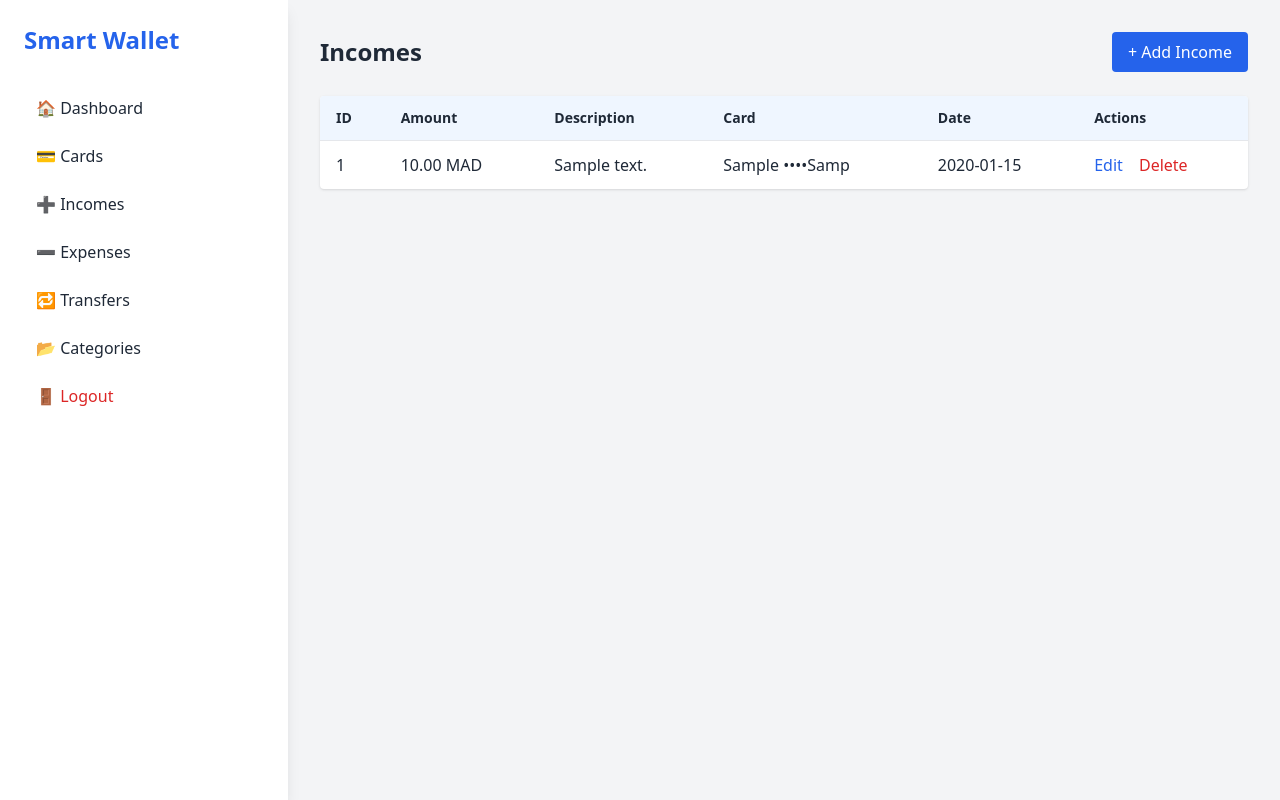
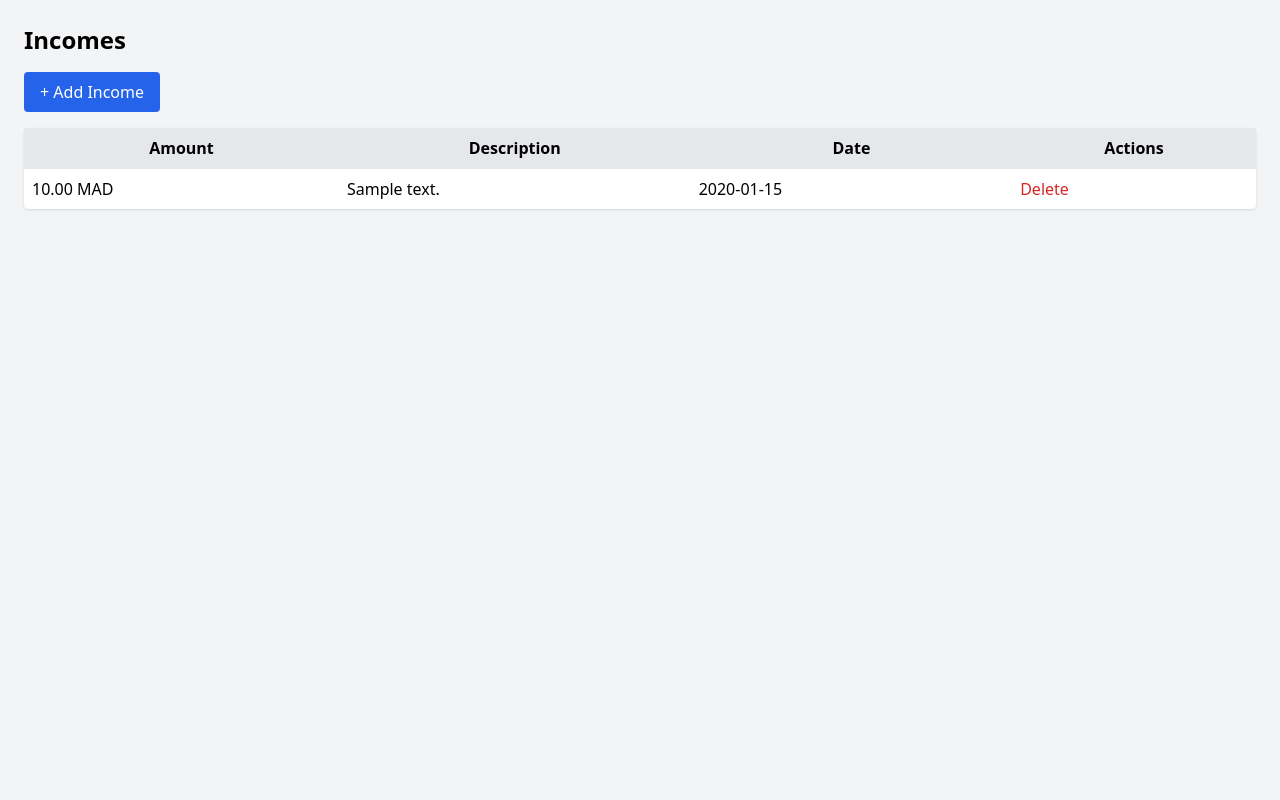
Before and after one commit to Parlog07/Smart-Wallet-01, a PHP site: page /Incomes/index.php in a window 1280 px wide. Run offline with PHP 8.4, Linux system fonts and the light colour scheme; the visitor is signed in with stand-in values (Sample User, id 1); tables that the repository leaves empty hold one stand-in row (values such as "Sample post"); some libraries are stand-ins or nearby versions.

Commit message:
remove cards from incomes and fix income display with out cards

```diff
--- a/Classes/Database.php
+++ b/Classes/Database.php
@@ -1,33 +1,39 @@
 <?php
-class Database{
+
+class Database
+{
     private $pdo;
     private $host;
     private $db_name;
     private $user;
     private $password;
 
-    function __construct($host , $db_name , $user, $password){
+    public function __construct(
+        $host = "localhost",
+        $db_name = "money_wallet",
+        $user = "root",
+        $password = ""
+    ) {
         $this->host = $host;
         $this->db_name = $db_name;
         $this->user = $user;
         $this->password = $password;
     }
 
-    public function connect(){
-        if($this->pdo === null){
-        $this->pdo = new PDO("mysql:host={$this->host};dbname={$this->db_name}",
-            $this->user,
-                $this->password);
-            }
-            return $this->pdo;
+    public function connect()
+    {
+        if ($this->pdo === null) {
+            $this->pdo = new PDO(
+                "mysql:host={$this->host};dbname={$this->db_name};charset=utf8",
+                $this->user,
+                $this->password,
+                [
+                    PDO::ATTR_ERRMODE => PDO::ERRMODE_EXCEPTION,
+                    PDO::ATTR_DEFAULT_FETCH_MODE => PDO::FETCH_ASSOC
+                ]
+            );
+        }
+
+        return $this->pdo;
     }
 }
-$db = new Database("localhost", "smart-wallet", "root", "");
-$pdo = $db->connect();
-
-// $stmt = $pdo->query("SELECT * FROM incomes");
-// $result = $stmt->fetch(PDO::FETCH_ASSOC);
-// echo $result['date'];
-
-
-?>
--- a/Includes/db.php
+++ b/Includes/db.php
@@ -1,7 +1,7 @@
 <?php
 try {
     $pdo = new PDO(
-        "mysql:host=localhost;dbname=smart-wallet;charset=utf8mb4",
+        "mysql:host=localhost;dbname=money_wallet;charset=utf8mb4",
         "root",
         "",
         [
--- a/Includes/layout.php
+++ b/Includes/layout.php
@@ -23,12 +23,6 @@
       <a href="/php/Income-Expenses-Tracker/index.php"
          class="flex items-center gap-3 px-3 py-2 rounded hover:bg-blue-50">
         🏠 Dashboard
-      </a>
-
-      <!-- Cards -->
-      <a href="/php/Income-Expenses-Tracker/Cards/index.php"
-         class="flex items-center gap-3 px-3 py-2 rounded hover:bg-purple-50">
-        💳 Cards
       </a>
 
       <!-- Incomes -->
--- a/Incomes/index.php
+++ b/Incomes/index.php
@@ -1,82 +1,58 @@
 <?php
-require_once "../Includes/auth.php";
-require_once "../Includes/db.php";
-include "../Includes/layout.php";
+session_start();
 
-$user_id = $_SESSION["user_id"];
+require_once "../classes/Database.php";
+require_once "../classes/Income.php";
 
-/* =========================
-   FETCH USER CARDS
-   ========================= */
-$stmt = $pdo->prepare("
-    SELECT id, provider, is_main
-    FROM cards
-    WHERE user_id = ?
-");
-$stmt->execute([$user_id]);
-$cards = $stmt->fetchAll(PDO::FETCH_ASSOC);
+if (!isset($_SESSION['user_id'])) {
+    header("Location: ../auth/login.php");
+    exit;
+}
 
-/* =========================
-   FETCH INCOMES + CARD INFO
-   ========================= */
-$stmt = $pdo->prepare("
-    SELECT
-        incomes.*,
-        cards.provider AS card_provider,
-        cards.card_last4
-    FROM incomes
-    JOIN cards ON incomes.card_id = cards.id
-    WHERE incomes.user_id = ?
-    ORDER BY incomes.date DESC, incomes.id DESC
-");
-$stmt->execute([$user_id]);
-$incomes = $stmt->fetchAll(PDO::FETCH_ASSOC);
+$db = new Database();
+$pdo = $db->connect();
+
+$incomeModel = new Income($pdo);
+$userId = $_SESSION['user_id'];
+
+$incomes = $incomeModel->getAllByUser($userId);
 ?>
 
-<div class="flex items-center justify-between mb-6">
-  <h2 class="text-2xl font-bold">Incomes</h2>
-  <button id="openAddIncome"
-          class="bg-blue-600 text-white px-4 py-2 rounded hover:bg-blue-700">
+<!DOCTYPE html>
+<html lang="en">
+<head>
+  <meta charset="UTF-8">
+  <title>Incomes</title>
+  <script src="https://cdn.tailwindcss.com"></script>
+</head>
+<body class="bg-gray-100 p-6">
+
+<h1 class="text-2xl font-bold mb-4">Incomes</h1>
+
+<button onclick="document.getElementById('addModal').classList.remove('hidden')"
+        class="mb-4 bg-blue-600 text-white px-4 py-2 rounded">
   + Add Income
 </button>
-</div>
 
-<div class="bg-white rounded shadow overflow-hidden">
-  <table class="min-w-full divide-y">
-    <thead class="bg-blue-50">
+<table class="bg-white w-full rounded shadow">
+  <thead class="bg-gray-200">
     <tr>
-        <th class="px-4 py-3 text-left text-sm">ID</th>
-        <th class="px-4 py-3 text-left text-sm">Amount</th>
-        <th class="px-4 py-3 text-left text-sm">Description</th>
-        <th class="px-4 py-3 text-left text-sm">Card</th>
-        <th class="px-4 py-3 text-left text-sm">Date</th>
-        <th class="px-4 py-3 text-left text-sm">Actions</th>
+      <th class="p-2">Amount</th>
+      <th class="p-2">Description</th>
+      <th class="p-2">Date</th>
+      <th class="p-2">Actions</th>
     </tr>
   </thead>
-    <tbody class="divide-y">
+  <tbody>
     <?php foreach ($incomes as $income): ?>
-        <tr class="hover:bg-gray-50">
-          <td class="px-4 py-3"><?= $income["id"] ?></td>
-          <td class="px-4 py-3"><?= number_format($income["amount"], 2) ?> MAD</td>
-          <td class="px-4 py-3"><?= htmlspecialchars($income["description"]) ?></td>
-          <td class="px-4 py-3">
-            <?= htmlspecialchars($income["card_provider"]) ?>
-            ••••<?= htmlspecialchars($income["card_last4"]) ?>
-          </td>
-          <td class="px-4 py-3"><?= htmlspecialchars($income["date"]) ?></td>
-          <td class="px-4 py-3">
-            <button
-              class="edit-btn text-blue-600 hover:underline mr-3"
-              data-id="<?= $income['id'] ?>"
-              data-amount="<?= $income['amount'] ?>"
-              data-description="<?= htmlspecialchars($income['description']) ?>"
-              data-date="<?= $income['date'] ?>"
-              data-card="<?= $income['card_id'] ?>"
-            >Edit</button>
-
+      <tr class="border-t">
+        <td class="p-2"><?= number_format($income['amount'], 2) ?> MAD</td>
+        <td class="p-2"><?= htmlspecialchars($income['description']) ?></td>
+        <td class="p-2"><?= $income['date'] ?></td>
+        <td class="p-2">
           <a href="delete.php?id=<?= $income['id'] ?>"
-               class="text-red-600 hover:underline"
-               onclick="return confirm('Delete this income?');">
+             onclick="return confirm('Delete this income?')"
+             class="text-red-600">
              Delete
           </a>
         </td>
@@ -84,118 +60,38 @@ $incomes = $stmt->fetchAll(PDO::FETCH_ASSOC);
     <?php endforeach; ?>
   </tbody>
 </table>
-</div>
 
-<!-- =========================
-     ADD MODAL
-     ========================= -->
-<div id="addModal" class="fixed inset-0 z-40 hidden flex items-center justify-center bg-black/40">
-  <div class="bg-white w-full max-w-md rounded-lg p-6 shadow-lg">
-    <div class="flex justify-between items-center mb-4">
-      <h3 class="text-lg font-bold">Add Income</h3>
-      <button id="closeAdd" class="text-gray-500">&times;</button>
-    </div>
+<!-- ADD INCOME MODAL -->
+<div id="addModal" class="hidden fixed inset-0 bg-black/40 flex items-center justify-center">
+  <div class="bg-white p-6 rounded w-full max-w-md">
+    <h2 class="text-lg font-bold mb-4">Add Income</h2>
 
-    <form method="POST" action="store.php" class="space-y-4">
-      <div>
-        <label class="block text-sm">Card</label>
-        <select name="card_id" required class="w-full border p-2 rounded">
-          <option value="">-- Select card --</option>
-          <?php foreach ($cards as $card): ?>
-            <option value="<?= $card['id'] ?>">
-              <?= htmlspecialchars($card['provider']) ?>
-              <?= $card['is_main'] ? '(Main)' : '' ?>
-            </option>
-          <?php endforeach; ?>
-        </select>
-      </div>
+    <form method="POST" action="store.php" class="space-y-3">
+      <input name="amount" type="number" step="0.01" required
+             placeholder="Amount"
+             class="w-full border p-2 rounded">
 
-      <div>
-        <label class="block text-sm">Amount</label>
-        <input name="amount" type="number" step="0.01" required class="w-full border p-2 rounded">
-      </div>
+      <input name="description" type="text" required
+             placeholder="Description"
+             class="w-full border p-2 rounded">
 
-      <div>
-        <label class="block text-sm">Description</label>
-        <input name="description" type="text" required class="w-full border p-2 rounded">
-      </div>
+      <input name="date" type="date" required
+             class="w-full border p-2 rounded">
 
-      <div>
-        <label class="block text-sm">Date</label>
-        <input name="date" type="date" required class="w-full border p-2 rounded">
-      </div>
-
-      <div class="flex justify-end">
-        <button type="button" id="closeAdd2" class="mr-2 px-4 py-2 border rounded">Cancel</button>
-        <button type="submit" class="px-4 py-2 bg-blue-600 text-white rounded">Save</button>
+      <div class="flex justify-end gap-2">
+        <button type="button"
+                onclick="document.getElementById('addModal').classList.add('hidden')"
+                class="px-4 py-2 border rounded">
+          Cancel
+        </button>
+        <button type="submit"
+                class="px-4 py-2 bg-blue-600 text-white rounded">
+          Save
+        </button>
       </div>
     </form>
   </div>
 </div>
 
-<!-- =========================
-     EDIT MODAL
-     ========================= -->
-<div id="editModal" class="fixed inset-0 z-40 hidden flex items-center justify-center bg-black/40">
-  <div class="bg-white w-full max-w-md rounded-lg p-6 shadow-lg">
-    <div class="flex justify-between items-center mb-4">
-      <h3 class="text-lg font-bold">Edit Income</h3>
-      <button id="closeEdit" class="text-gray-500">&times;</button>
-    </div>
-
-    <form id="editForm" method="POST">
-      <input type="hidden" name="card_id" id="editCard">
-
-      <div>
-        <label class="block text-sm">Amount</label>
-        <input id="editAmount" name="amount" type="number" step="0.01" required class="w-full border p-2 rounded">
-      </div>
-
-      <div>
-        <label class="block text-sm">Description</label>
-        <input id="editDescription" name="description" type="text" required class="w-full border p-2 rounded">
-      </div>
-
-      <div>
-        <label class="block text-sm">Date</label>
-        <input id="editDate" name="date" type="date" required class="w-full border p-2 rounded">
-      </div>
-
-      <div class="flex justify-end mt-4">
-        <button type="button" id="closeEdit2" class="mr-2 px-4 py-2 border rounded">Cancel</button>
-        <button type="submit" class="px-4 py-2 bg-blue-600 text-white rounded">Update</button>
-      </div>
-    </form>
-  </div>
-</div>
-
-</main>
 </body>
 </html>
-
-<script>
-const show = el => el.classList.remove('hidden');
-const hide = el => el.classList.add('hidden');
-
-// Add modal
-const addModal = document.getElementById('addModal');
-document.getElementById('openAddIncome').onclick = () => show(addModal);
-['closeAdd','closeAdd2'].forEach(id =>
-  document.getElementById(id).onclick = () => hide(addModal)
-);
-
-// Edit modal
-const editModal = document.getElementById('editModal');
-document.querySelectorAll('.edit-btn').forEach(btn => {
-  btn.onclick = () => {
-    document.getElementById('editAmount').value = btn.dataset.amount;
-    document.getElementById('editDescription').value = btn.dataset.description;
-    document.getElementById('editDate').value = btn.dataset.date;
-    document.getElementById('editForm').action = `update.php?id=${btn.dataset.id}`;
-    show(editModal);
-  };
-});
-['closeEdit','closeEdit2'].forEach(id =>
-  document.getElementById(id).onclick = () => hide(editModal)
-);
-</script>
--- a/auth/login.php
+++ b/auth/login.php
@@ -7,8 +7,8 @@ require_once "../Includes/mailer.php";
 
 $errors = [];
 
-// $db = new Database();
-// $pdo = $db->connect();
+$db = new Database();
+$pdo = $db->connect();
 $userModel = new User($pdo);
 
 if ($_SERVER["REQUEST_METHOD"] === "POST") {
--- a/database.sql
+++ b/database.sql
@@ -1,4 +1,4 @@
--- Active: 1764673028424@@127.0.0.1@3306@smart-wallet
+-- Active: 1764673028424@@127.0.0.1@3306@money_wallet
 create table incomes(
     id INT AUTO_INCREMENT PRIMARY KEY,
     amount DECIMAL(10,2) NOT NULL,
@@ -138,3 +138,7 @@ INSERT INTO categories (name) VALUES
 ('Health'),
 ('Internet'),
 ('Other');
+DROP TABLE IF EXISTS cards;
+DROP TABLE IF EXISTS transfers;
+ALTER TABLE incomes DROP COLUMN card_id;
+ALTER TABLE expenses DROP COLUMN card_id;
```
Also changed, not shown: Cards/delete.php (deleted, +0 -23 lines), Cards/index.php (deleted, +0 -127 lines), Cards/set-main.php (deleted, +0 -22 lines), Cards/store.php (deleted, +0 -57 lines), Classes/Income.php (added, +59 -0 lines), auth/register.php (+25 -23 lines), auth/verify_otp.php (+11 -0 lines). Lines whose indentation alone changed are shown as unchanged.
